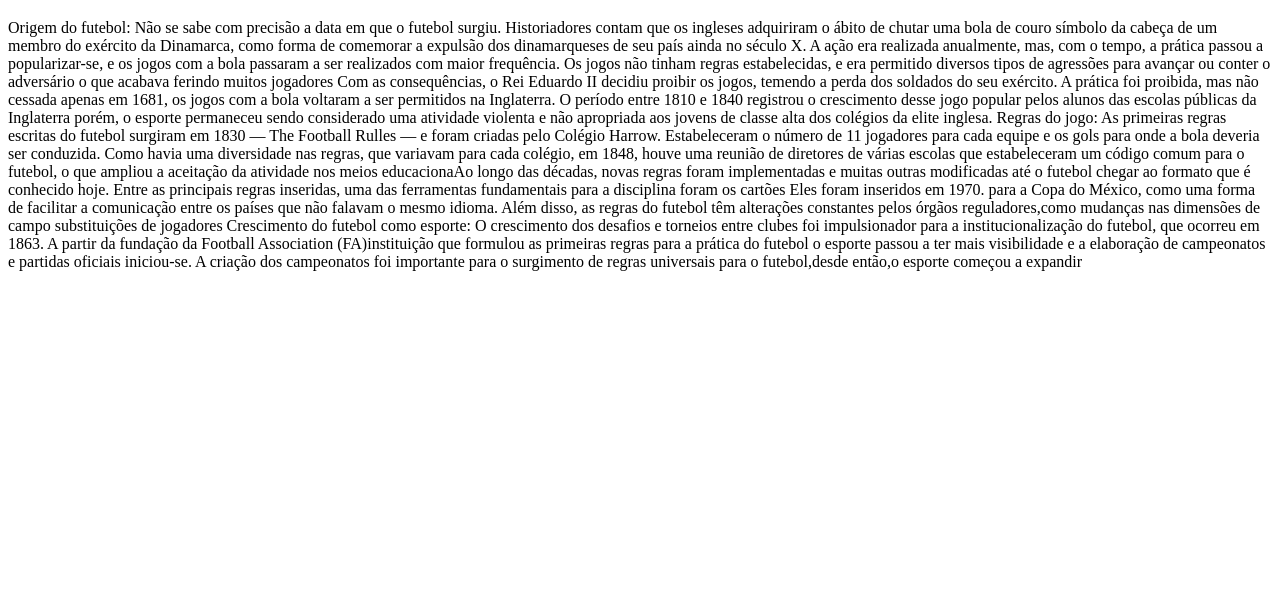
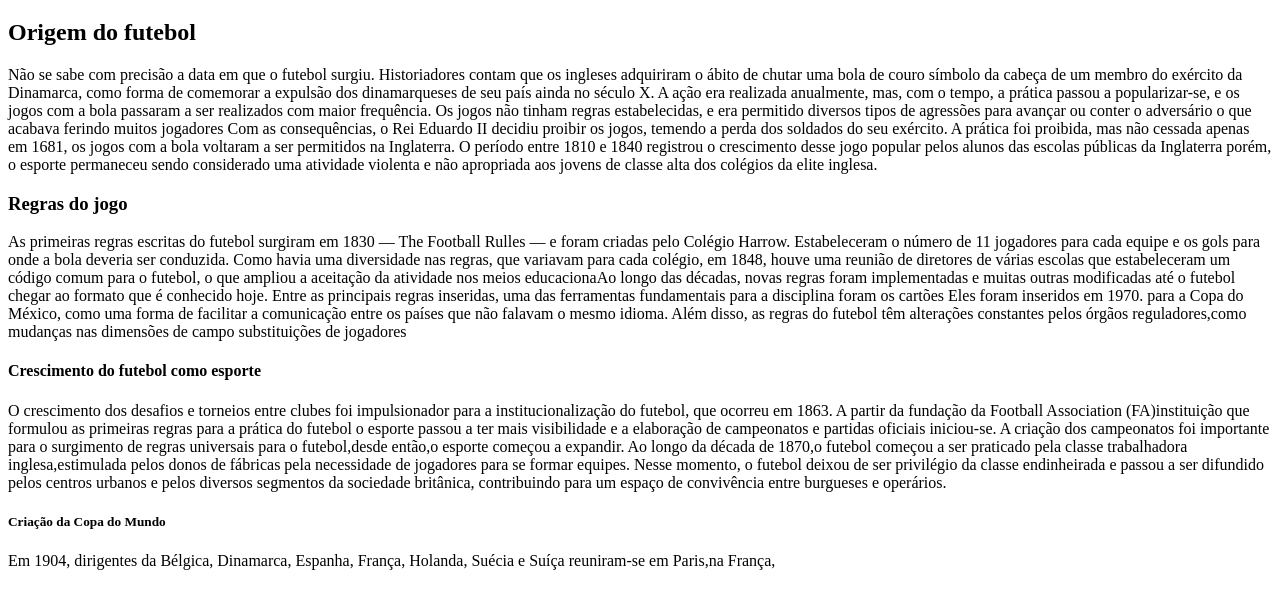
Before and after one commit to matheuszikaa/Projeto_agrinho, a plain HTML site: page index.html in a window 1280 px wide. Shown: the part 61-670 px from the top of the page. Drawn offline with Linux system fonts and the light colour scheme.

Commit message:
correcao

```diff
--- a/index.html
+++ b/index.html
@@ -6,18 +6,18 @@
     <title>Document</title>
 </head>
 <body>
-    <h1>HISTORIA DO FUTEBOL </h1>
- Origem do futebol:
- Não se sabe com precisão a data em que o futebol surgiu. Historiadores contam que os ingleses adquiriram o ábito de chutar uma bola de couro
+    <h1>HISTORIA DO FUTEBOL</h1>
+    <h2>Origem do futebol</h2>
+<p> Não se sabe com precisão a data em que o futebol surgiu. Historiadores contam que os ingleses adquiriram o ábito de chutar uma bola de couro
 símbolo da cabeça de um membro do exército da Dinamarca, como forma de comemorar a expulsão dos dinamarqueses de seu país ainda no século X.
 A ação era realizada anualmente, mas, com o tempo, a prática passou a popularizar-se, e os jogos com a bola passaram a ser realizados com maior frequência.
 Os jogos não tinham regras estabelecidas, e era permitido diversos tipos de agressões para avançar ou conter o adversário o que acabava ferindo muitos jogadores
 Com as consequências, o Rei Eduardo II decidiu proibir os jogos, temendo a perda dos soldados do seu exército. A prática foi proibida, mas não cessada
 apenas em 1681, os jogos com a bola voltaram a ser permitidos na Inglaterra.
 O período entre 1810 e 1840 registrou o crescimento desse jogo popular pelos alunos das escolas públicas da Inglaterra
-porém, o esporte permaneceu sendo considerado uma atividade violenta e não apropriada aos jovens de classe alta dos colégios da elite inglesa.
+porém, o esporte permaneceu sendo considerado uma atividade violenta e não apropriada aos jovens de classe alta dos colégios da elite inglesa.</p>
 
-Regras do jogo:
+ <h3>Regras do jogo</h3>
 As primeiras regras escritas do futebol surgiram em 1830 — The Football Rulles — e foram criadas pelo Colégio Harrow.
 Estabeleceram o número de 11 jogadores para cada equipe e os gols para onde a bola deveria ser conduzida.
 Como havia uma diversidade nas regras, que variavam para cada colégio, em 1848, houve uma reunião de diretores de várias escolas que estabeleceram um código comum
@@ -27,10 +27,16 @@ Entre as principais regras inseridas, uma das ferramentas fundamentais para a di
 para a Copa do México, como uma forma de facilitar a comunicação entre os países que não falavam o mesmo idioma.
  Além disso, as regras do futebol têm alterações constantes pelos órgãos reguladores,como mudanças nas dimensões de campo substituições de jogadores
 
-  Crescimento do futebol como esporte:
+  <h4>Crescimento do futebol como esporte</h4>
 O crescimento dos desafios e torneios entre clubes foi impulsionador para a institucionalização do futebol, que ocorreu em 1863.
 A partir da fundação da Football Association (FA)instituição que formulou as primeiras regras para a prática do futebol
 o esporte passou a ter mais visibilidade e a elaboração de campeonatos e partidas oficiais iniciou-se.
-A criação dos campeonatos foi importante para o surgimento de regras universais para o futebol,desde então,o esporte começou a expandir
+A criação dos campeonatos foi importante para o surgimento de regras universais para o futebol,desde então,o esporte começou a expandir.
+Ao longo da década de 1870,o futebol começou a ser praticado pela classe trabalhadora inglesa,estimulada pelos donos de fábricas
+pela necessidade de jogadores para se formar equipes.
+Nesse momento, o futebol deixou de ser privilégio da classe endinheirada e passou a ser difundido pelos centros urbanos e pelos diversos segmentos
+da sociedade britânica, contribuindo para um espaço de convivência entre burgueses e operários.
+  <h5>Criação da Copa do Mundo</h5>
+Em 1904, dirigentes da Bélgica, Dinamarca, Espanha, França, Holanda, Suécia e Suíça reuniram-se em Paris,na França,
 </body>
 </html>
```
